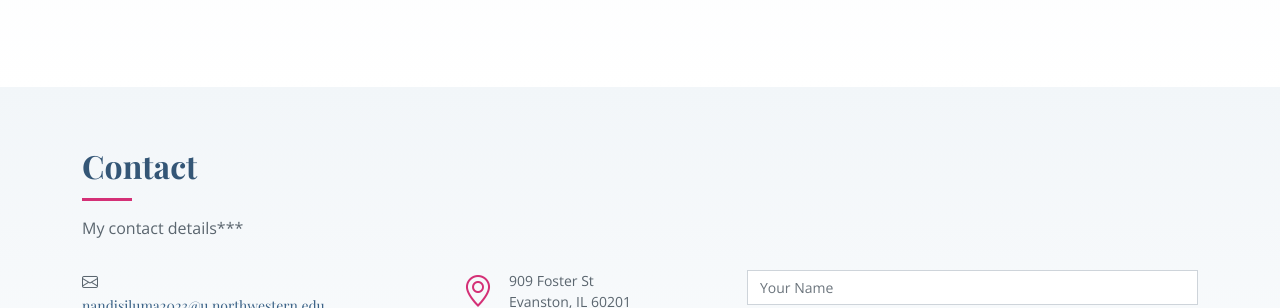
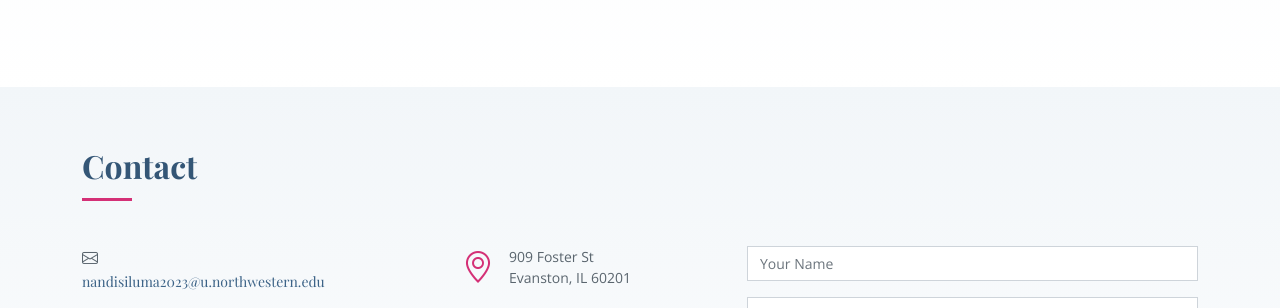
Before and after one commit to nandisiluma/nandisiluma.github.io, a plain HTML site: page Lonely/index.html in a window 1280 px wide. Shown: the part 4059-4367 px from the top of the page. Drawn offline with nearby package versions, Linux system fonts and the light colour scheme; a web font is replaced by a local one.

Commit message:
Update index.html

```diff
--- a/Lonely/index.html
+++ b/Lonely/index.html
@@ -340,7 +340,6 @@
 
         <div class="section-title">
           <h2>Contact</h2>
-          <p>My contact details***</p>
         </div>
 
         <div class="row">
```
